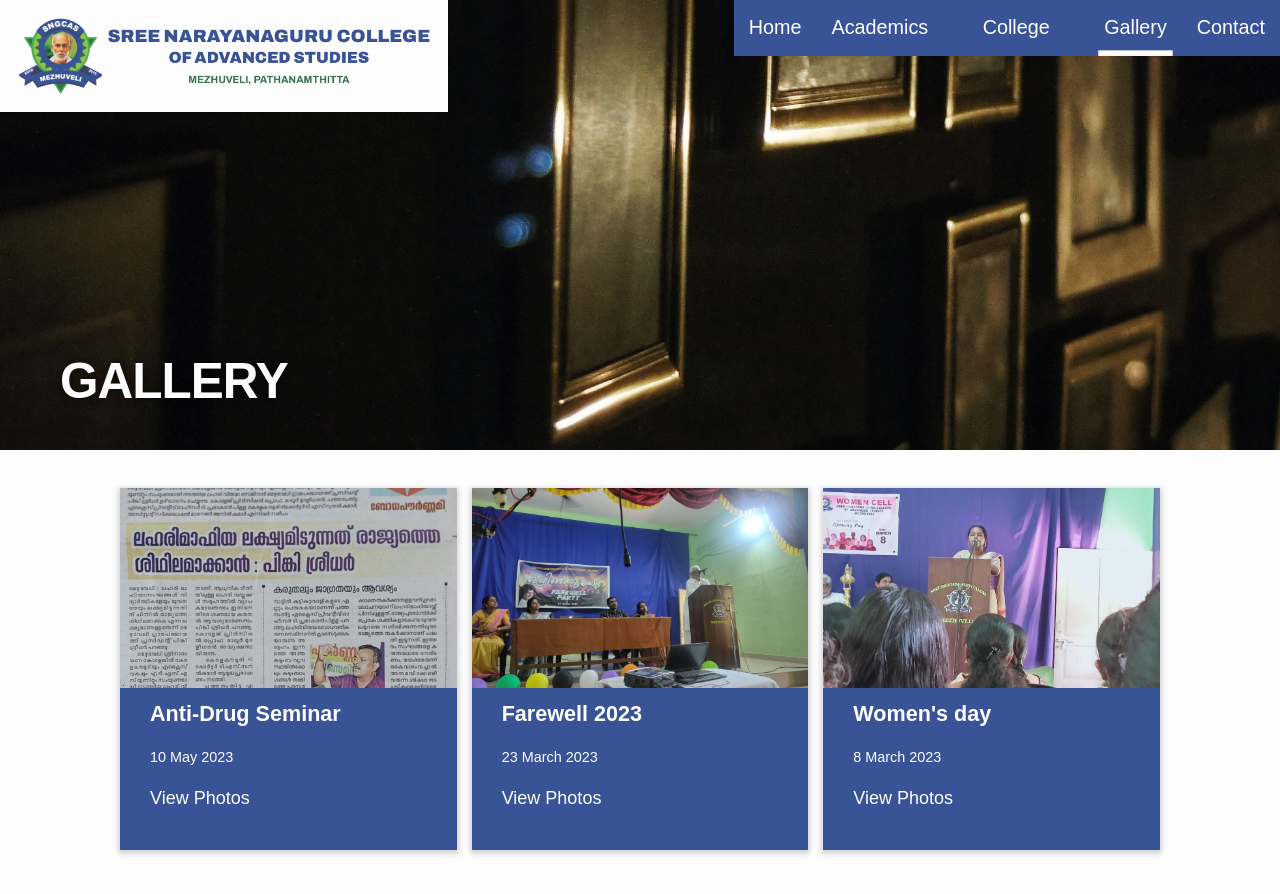
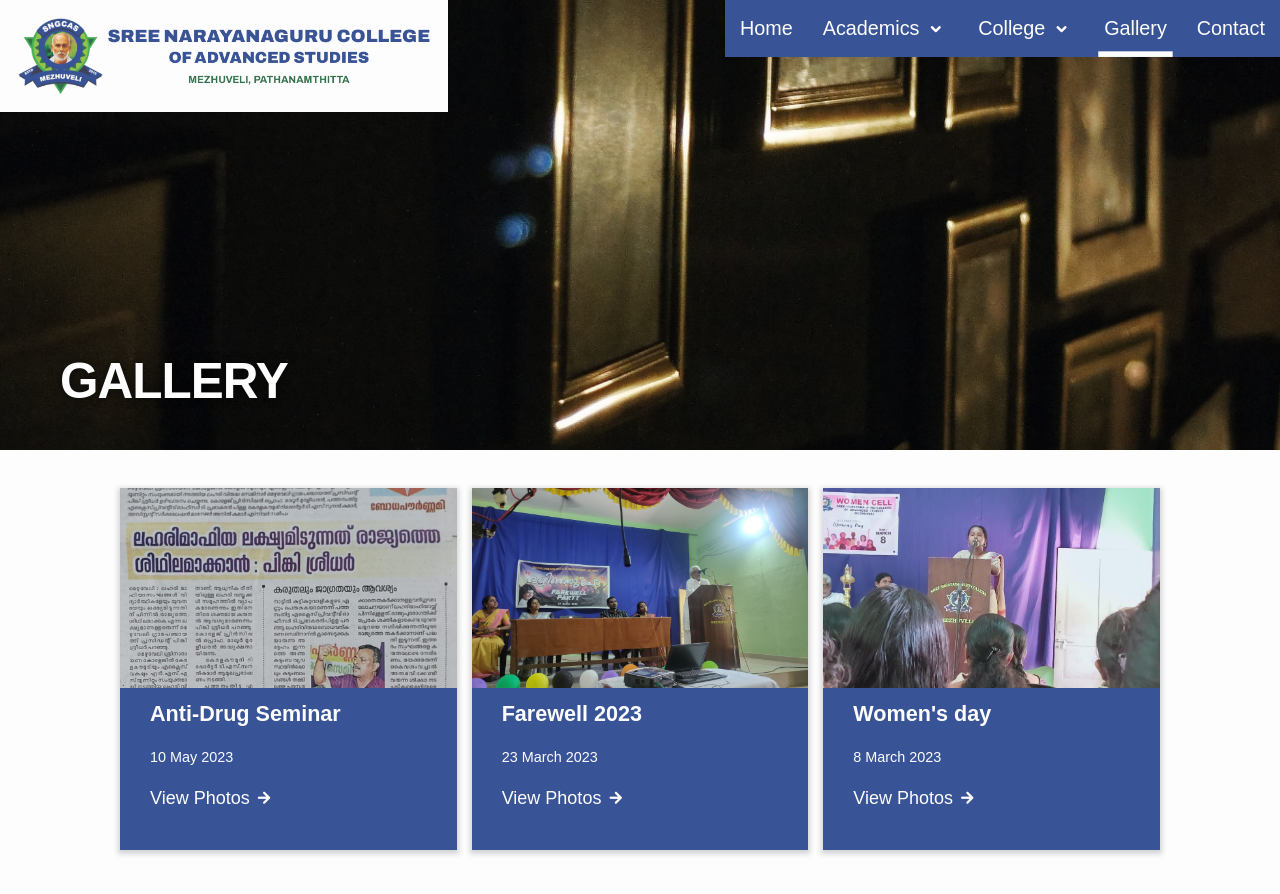
Before and after one commit to sngcasmezhuveli/sngcasmezhuveli.github.io, a Jekyll site: the page built from docs/gallery.html, in a window 1280 px wide and 900 px high. Shown: the top 894 px of the window. Built offline with Jekyll 4.4.1, drawn with Linux system fonts in a browser that asks for light colours.

Commit message:
load only icons used in site via iconfont

```diff
--- a/docs/_includes/footer.html
+++ b/docs/_includes/footer.html
@@ -36,7 +36,7 @@
             {%- endif -%}
           </li>-->
           {%- if site.phone -%}
-          <li><i class="material-icons-round">call</i>
+          <li><i class="ic-phone"></i>
             <span><a class="u-phone" href="tel:{{ site.phone }}">{{ site.phone }}</a>
             {%- if site.phone -%}
             , <a class="u-phone" href="tel:{{ site.phone-secondary }}">{{ site.phone-secondary }}</a>
@@ -45,13 +45,13 @@
           </li>
           {%- endif -%}
           {%- if site.email -%}
-          <li><i class="material-icons-round">email</i> <span> <a class="u-email" href="mailto:{{ site.email }}">{{ site.email }}</a> </span></li>
+          <li><i class="ic-email"></i> <span> <a class="u-email" href="mailto:{{ site.email }}">{{ site.email }}</a> </span></li>
           {%- endif -%}
 
           {%- if site.address1 -%}
 
           <li>
-            <i class="material-icons-round for-multiline">place</i>
+            <i class="ic-location for-multiline"></i>
             <div class="multiline-text">
            {{ site.address1 }}
             {%- if site.locality -%}
--- a/docs/_includes/head.html
+++ b/docs/_includes/head.html
@@ -147,8 +147,6 @@
   {% endif %}
 
   <link rel="stylesheet" href="{{ "/assets/main.css" | relative_url }}">
-
-  <link href="https://fonts.googleapis.com/icon?family=Material+Icons+Round" rel="stylesheet">
   {%- feed_meta -%}
 
   <link rel="icon" href="/favicon.ico">
--- a/docs/_sass/minima.scss
+++ b/docs/_sass/minima.scss
@@ -161,7 +161,8 @@ $breakpoints-max: (
 @import
   "minima/base",
   "minima/layout",
-  "minima/syntax-highlighting"
+  "minima/syntax-highlighting",
+  "minima/icon-font"
 ;
 
 @import url('https://fonts.googleapis.com/css2?family=Outfit:wght@300;400;700&display=swap');
--- /dev/null
+++ b/docs/_sass/minima/_icon-font.scss
@@ -0,0 +1,73 @@
+@import "variables";
+
+@font-face {
+  font-family: '#{$icomoon-font-family}';
+  src:
+    url('#{$icomoon-font-path}/#{$icomoon-font-family}.ttf?ka68w0') format('truetype'),
+    url('#{$icomoon-font-path}/#{$icomoon-font-family}.woff?ka68w0') format('woff'),
+    url('#{$icomoon-font-path}/#{$icomoon-font-family}.svg?ka68w0##{$icomoon-font-family}') format('svg');
+  font-weight: normal;
+  font-style: normal;
+  font-display: block;
+}
+
+[class^="ic-"], [class*=" ic-"] {
+  /* use !important to prevent issues with browser extensions that change fonts */
+  font-family: '#{$icomoon-font-family}' !important;
+  speak: never;
+  font-style: normal;
+  font-weight: normal;
+  font-variant: normal;
+  text-transform: none;
+  line-height: 1;
+
+  /* Better Font Rendering =========== */
+  -webkit-font-smoothing: antialiased;
+  -moz-osx-font-smoothing: grayscale;
+}
+
+.ic-location {
+  &:before {
+    content: $ic-location;
+  }
+}
+.ic-email {
+  &:before {
+    content: $ic-email;
+  }
+}
+.ic-website {
+  &:before {
+    content: $ic-website;
+  }
+}
+.ic-arrow-right {
+  &:before {
+    content: $ic-arrow-right;
+  }
+}
+.ic-arrowhead-left {
+  &:before {
+    content: $ic-arrowhead-left;
+  }
+}
+.ic-arrowhead-down {
+  &:before {
+    content: $ic-arrowhead-down;
+  }
+}
+.ic-instagram {
+  &:before {
+    content: $ic-instagram;
+  }
+}
+.ic-facebook {
+  &:before {
+    content: $ic-facebook;
+  }
+}
+.ic-phone {
+  &:before {
+    content: $ic-phone;
+  }
+}
--- a/docs/_sass/minima/_layout.scss
+++ b/docs/_sass/minima/_layout.scss
@@ -239,7 +239,7 @@
               -webkit-appearance: none;
               appearance: none;
               &::before {
-                font-family: "Material Icons Round";
+                font-family: "SNGCAS-M-Material";
                 color: $background-color;
                 @include media(desktop) {
                 color: $brand-color;
@@ -247,14 +247,14 @@
                 font-weight: 600;
                 font-size: $base-font-size * 1.1;
 
-                content: "\e5cc";
+                content: "\e904";
                 @include media(desktop) {
-                  content: "\e5cf";
+                  content: "\e905";
                 }
               }
               &:checked {
                 &::before {
-                  content: "\e5cf";
+                  content: "\e905";
                 }
                 + .dropdown {
                   @include media-max(mobile, tablet) {
--- /dev/null
+++ b/docs/_sass/minima/variables.scss
@@ -0,0 +1,12 @@
+$icomoon-font-family: "SNGCAS-M-Material" !default;
+$icomoon-font-path: "fonts" !default;
+
+$ic-location: "\e900";
+$ic-email: "\e901";
+$ic-website: "\e902";
+$ic-arrow-right: "\e903";
+$ic-arrowhead-left: "\e904";
+$ic-arrowhead-down: "\e905";
+$ic-instagram: "\e906";
+$ic-facebook: "\e907";
+$ic-phone: "\e908";
--- a/docs/assets/main.scss
+++ b/docs/assets/main.scss
@@ -524,8 +524,8 @@
       span::before {
         color: $background-color;
         display: inline-block;
-        font-family: "Material Icons Round";
-        content: "\e5c8";
+        font-family: "SNGCAS-M-Material";
+        content: "\e903";
         transition: transform 100ms;
         font-weight: 600;
         height: 100%;
```
Also changed, not shown: docs/assets/fonts/SNGCAS-M-Material.ttf (added), docs/assets/fonts/SNGCAS-M-Material.woff (added), 1 other file.
